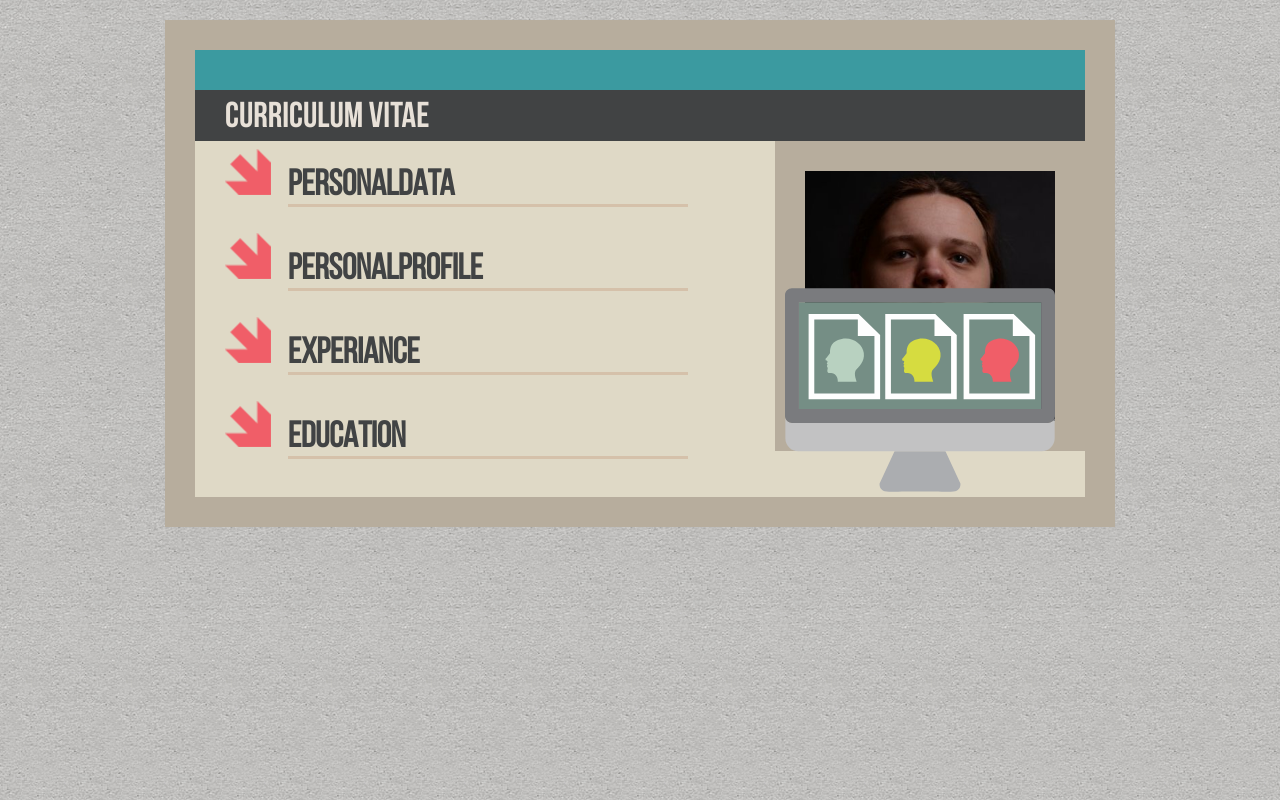
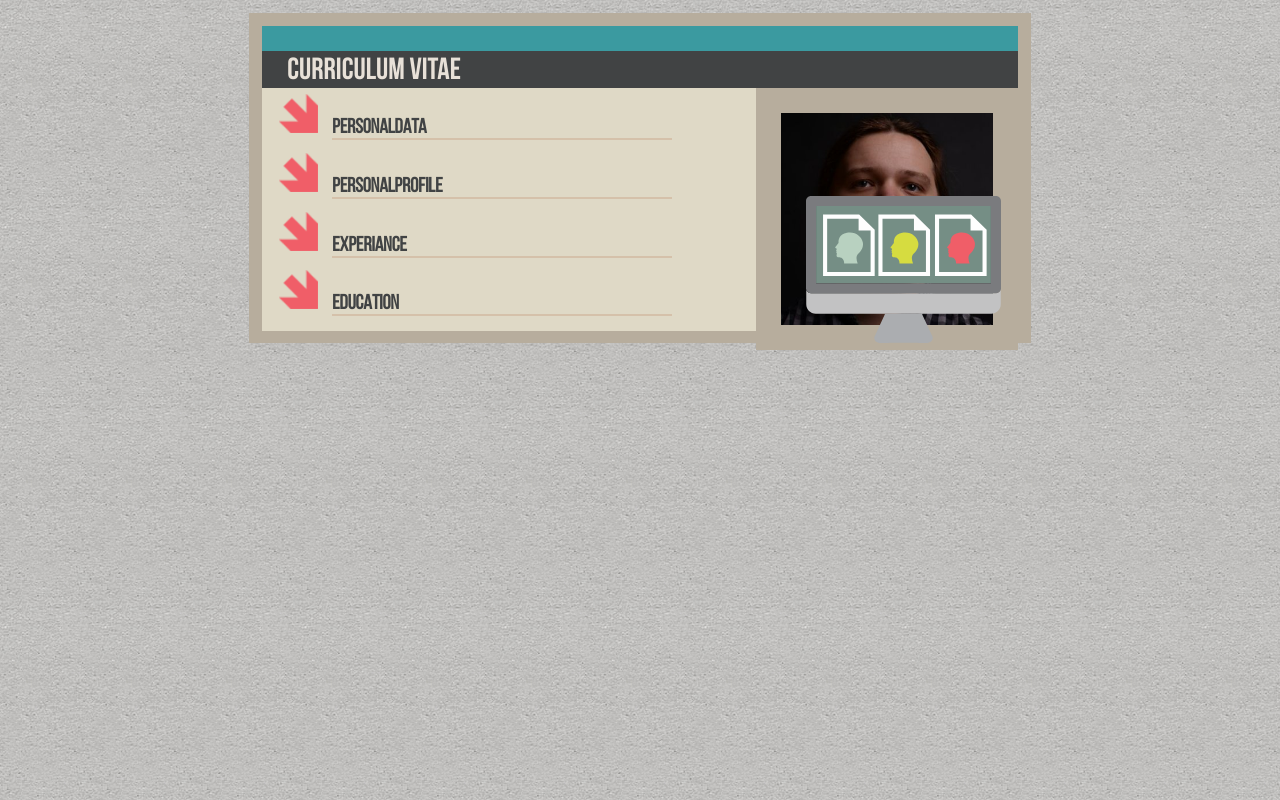
Before and after one commit to padsbanger/cv-template, a website: page index.html in a window 1280 px wide. Drawn offline with nearby package versions, Linux system fonts and the light colour scheme; files that its build step writes are made by us from their sources; no server answers.

Commit message:
hack for one page print

```diff
--- a/src/less/modules/fonts.less
+++ b/src/less/modules/fonts.less
@@ -15,27 +15,27 @@
 }
 
 h1 {
-  line-height: 72px;
+  line-height: 52px;
   font-size: 72px;
   padding: 20px 30px 0px 30px;
 }
 
 h2 {
-  line-height: 36px;
+  line-height: 28px;
   font-size: 36px;
-  padding: 0px 30px 20px 30px;
+  padding: 0px 30px 10px 30px;
 }
 
 h3 {
-  margin: 20px 0 40px;
+  margin: 10px 0 25px;
   height: 36px;
-  font-size: 36px;
+  font-size: 24px;
   color: #414344;
   padding: 8px 0 0 0;
 }
 
 h4 {
-  font-size: 24px;
+  font-size: 18px;
   line-height: 24px;
   font-family: 'BebasNeueBold'
 }
@@ -55,12 +55,12 @@ h1, h2, h3, h4 {
 h2.cv-title {
   color: #E8E1D8;
   background: #414344;
-  padding: 10px 30px 10px 30px;
+  padding: 10px 30px 20px 30px;
 }
 
 ul li {
   list-style: none;
   font-family: Arial;
-  font-size: 16px;
-  line-height: 20px;
+  font-size: 14px;
+  line-height: 16px;
 }
--- a/src/less/styles.less
+++ b/src/less/styles.less
@@ -3,16 +3,18 @@
 body {
   background: url('/img/bg.jpg');
   font-family: BebasNeue, Arial;
+  font-size: 12px;
+  zoom: 85%;
 }
 
 .cv-container {
   background: @bg;
   width: 890px;
-  margin: 20px auto;
-  padding: 30px;
+  margin: 15px auto;
+  padding: 15px;
   .cv-main {
     background: @bg-inner;
-    padding: 0px 30px 20px 30px;
+    padding: 0px 20px 10px 20px;
     position: relative;
     h3 {
       .icon-arrow {
@@ -26,7 +28,7 @@ body {
         border-bottom: 3px solid #D5C1AA;
         display: inline-block;
         width: 400px;
-        margin: 15px 17px;
+        margin: 5px 17px;
       }
     }
   }
@@ -44,7 +46,7 @@ body {
     }
     ul {
       padding-left: 15px;
-      margin-top: 35px;
+      margin-top: 5px;
       li {
         margin: 10px 0;
         padding: 10px 20px;
@@ -81,8 +83,8 @@ body {
       position: absolute;
       top: 30px;
       right: 0;
-      width: 270px;
-      height: 270px;
+      width: 230px;
+      height: 230px;
     }
     ul {
       width: 470px;
@@ -104,7 +106,7 @@ body {
       padding: 0;
       li {
         clear: both;
-        min-height: 180px;
+        min-height: 150px;
         width: 100%;
         position: relative;
         &:nth-child(2n) .ribbon {
@@ -119,7 +121,7 @@ body {
           margin-right: 15px;
           background: #414344;
           width: 50px;
-          height: 130px;
+          height: 110px;
           position: relative;
           color: #fff;
           line-height: 27px;
@@ -132,7 +134,7 @@ body {
             width: 112px;
             margin-left: 36px;
             margin-top: 10px;
-            font-size: 24px;
+            font-size: 18px;
             font-family: 'BebasNeue';
             letter-spacing: 2px;
           }
@@ -151,7 +153,7 @@ body {
           float: left;
           width: 550px;
           p {
-            margin: 15px 0;
+            margin: 10px 0;
             padding: 0 0 5px;
           }
         }
@@ -168,7 +170,7 @@ body {
             text-transform: uppercase;
             font-family:'BebasNeueBold';
             color: #BCAC96;
-            font-size: 24px;
+            font-size: 18px;
             position: absolute;
             top: 0;
             right: 0;
```
